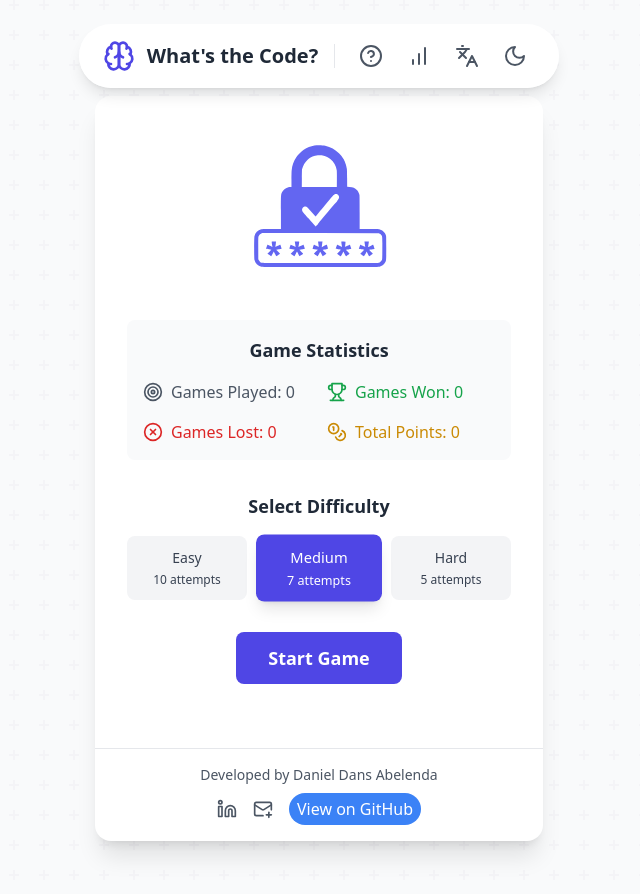
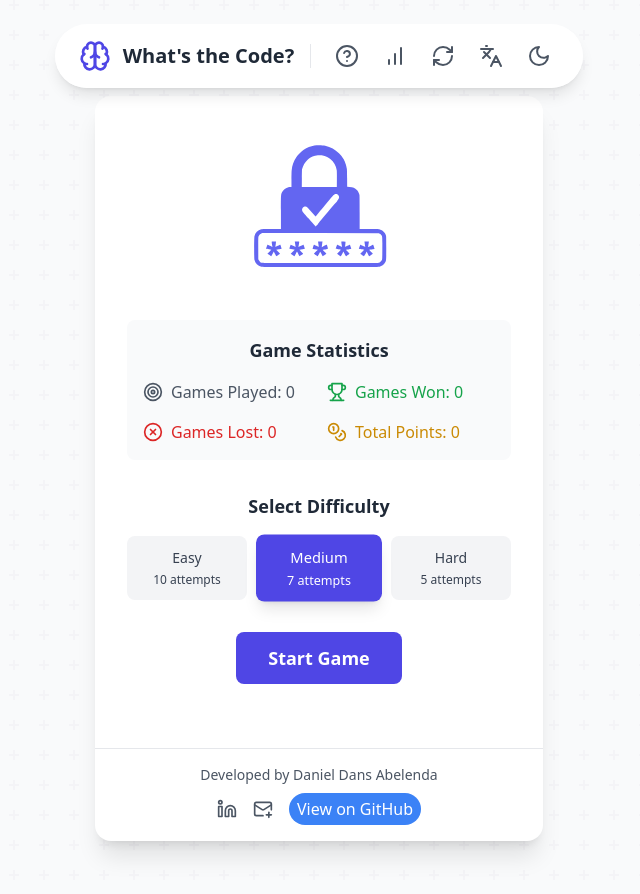
Before and after one commit to DDansAbelenda/whats-the-code-game, a React (Vite) app: page / in a window 1280 px wide. Shown: the top 894 px of the page, without its empty margins (321-961 px from the left). Built offline with nearby package versions, Linux system fonts and the light colour scheme.

Commit message:
Add functionality to reset game stats and update translations

```diff
--- a/src/App.tsx
+++ b/src/App.tsx
@@ -11,7 +11,7 @@
 import { generateRandomNumber, checkGuess } from './utils/gameLogic';
 import { Difficulty } from './types/game';
 import { DIFFICULTY_CONFIG } from './utils/gameConfig';
-import { getGameStats, saveGameResult } from './utils/storage';
+import { getGameStats, saveGameResult, resetGameStats } from './utils/storage';
 import './i18n/config';
 import { LockCodeIcon } from './components/icons/LockCodeIcon';
 
@@ -99,6 +99,12 @@
     }
   };
 
+
+  const handleRestart = () => {
+    const newStats = resetGameStats();
+    setStats(newStats);
+  };
+
   return (
     <div className="min-h-screen bg-math-pattern bg-gray-50 dark:bg-gray-900 transition-colors duration-200">
       <Header
@@ -106,6 +112,7 @@
         onToggleTheme={() => setIsDark(!isDark)}
         stats={stats}
         onHomeClick={returnToHome}
+        onRestart={handleRestart}
       />
 
       <div className="pt-32 p-4 sm:p-8">
--- a/src/components/Header/Header.tsx
+++ b/src/components/Header/Header.tsx
@@ -1,6 +1,6 @@
 import React, { useEffect, useState } from 'react';
 import { useTranslation } from 'react-i18next';
-import { Brain, BarChart, HelpCircle } from 'lucide-react';
+import { Brain, BarChart, HelpCircle, RefreshCw } from 'lucide-react';
 import ThemeToggle from './ThemeToggle';
 import LanguageSelector from './LanguageSelector';
 import StatsDrawer from '../Stats/StatsDrawer';
@@ -13,9 +13,10 @@
   onToggleTheme: () => void;
   stats: GameStats;
   onHomeClick: () => void;
+  onRestart: () => void;
 }
 
-const Header: React.FC<HeaderProps> = ({ isDark, onToggleTheme, stats, onHomeClick }) => {
+const Header: React.FC<HeaderProps> = ({ isDark, onToggleTheme, stats, onHomeClick, onRestart }) => {
   const { t } = useTranslation();
   const [isStatsOpen, setIsStatsOpen] = useState(false);
   const [isInstructionsOpen, setIsInstructionsOpen] = useState(false);
@@ -66,6 +67,14 @@
                   <BarChart className="w-6 h-6 text-gray-600 dark:text-gray-300" />
                 </button>
               </Tooltip>
+              <Tooltip content={t('restartGame')}>
+                <button
+                  onClick={onRestart}
+                  className="p-2 rounded-full hover:bg-gray-100 dark:hover:bg-gray-700 transition-colors"
+                >
+                  <RefreshCw className="w-6 h-6 text-gray-600 dark:text-gray-300" />
+                </button>
+              </Tooltip>
               <LanguageSelector />
               <ThemeToggle isDark={isDark} onToggle={onToggleTheme} />
             </div>
--- a/src/i18n/en.ts
+++ b/src/i18n/en.ts
@@ -21,6 +21,7 @@
   gamesLost: "Games Lost",
   totalPoints: "Total Points",
   viewStats: "View Statistics",
+  restartGame:"Restart Stats",
   returnToHome: 'Return to Home',
   viewInstructions: "View Instructions",
   recentGames: "Recent Games",
--- a/src/i18n/es.ts
+++ b/src/i18n/es.ts
@@ -21,6 +21,7 @@
   gamesLost: "Partidas Perdidas",
   totalPoints: "Puntos Totales",
   viewStats: "Ver Estadísticas",
+  restartGame: "Reiniciar estadísticas",
   returnToHome: 'Volver al Inicio',
   viewInstructions: "Ver Instrucciones",
   recentGames: "Juegos Recientes",
--- a/src/utils/storage.ts
+++ b/src/utils/storage.ts
@@ -43,3 +43,15 @@
   localStorage.setItem(STORAGE_KEY, JSON.stringify(stats));
   return stats;
 };
+
+export const resetGameStats = (): GameStats => {
+  const initialStats: GameStats = {
+    gamesPlayed: 0,
+    gamesWon: 0,
+    gamesLost: 0,
+    totalPoints: 0,
+    history: []
+  };
+  localStorage.setItem(STORAGE_KEY, JSON.stringify(initialStats));
+  return initialStats;
+};
```
